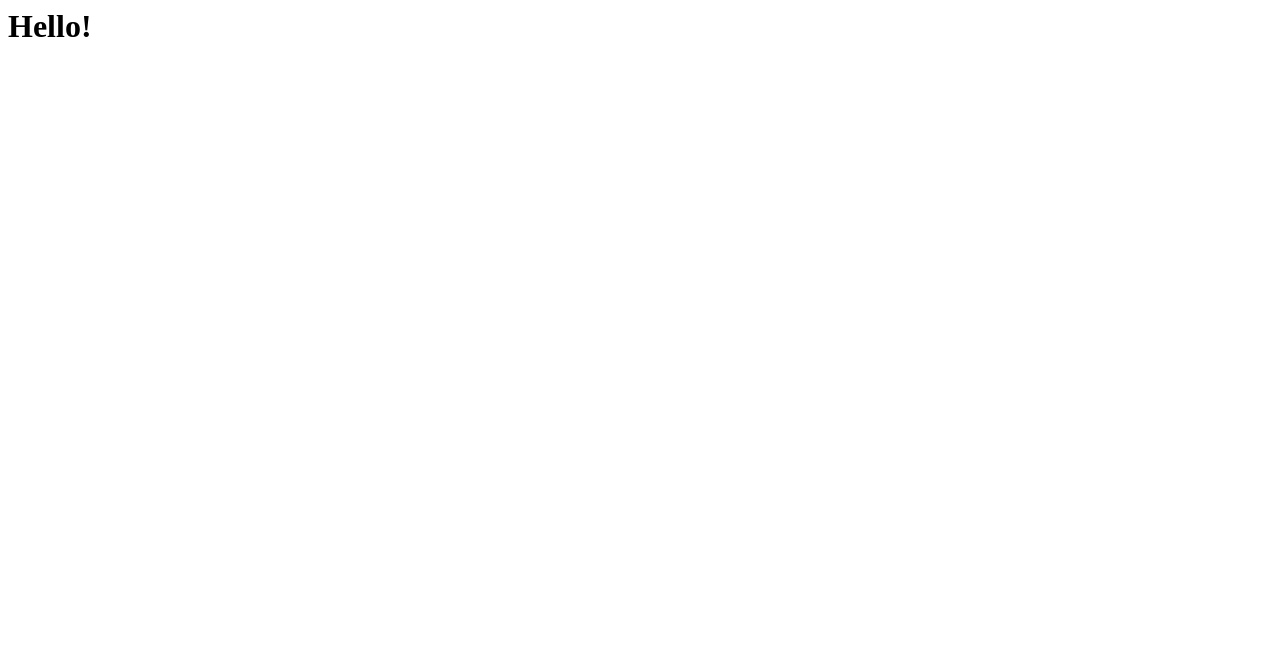
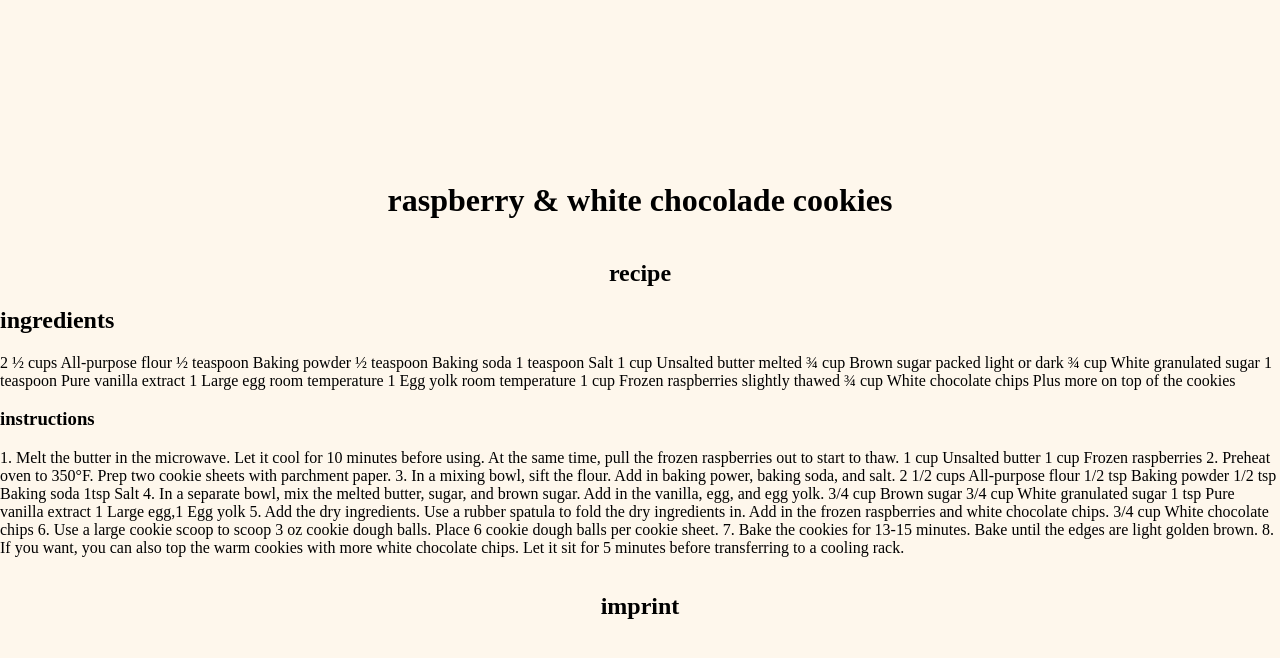
Before and after one commit to jvl1ana/CookieRecipe_Jul-Iva, a plain HTML site: page index.html in a window 1280 px wide. Drawn offline with Linux system fonts and the light colour scheme.

Commit message:
meisten text eingefügt, css file erstelt

```diff
--- a/index.html
+++ b/index.html
@@ -1 +1,54 @@
-<h1>Hello!</h1>
+<!doctype html>
+    <html>
+	<head>
+		<meta charset="utf-8">
+		<title>RASPBERRY WHITE CHOCOLATE COOKIES</title>
+        <link rel="stylesheet" href="styles.css">
+	</head>
+	<body>
+        <h1>raspberry & white chocolade cookies</h1>
+        <section>
+        <h1>recipe</h1>
+        <h2>ingredients</h2>
+        <p>	2 ½ cups All-purpose flour
+            ½ teaspoon Baking powder
+            ½ teaspoon Baking soda
+            1 teaspoon Salt
+            1 cup Unsalted butter melted
+            ¾ cup Brown sugar packed light or dark
+            ¾ cup White granulated sugar
+            1 teaspoon Pure vanilla extract
+            1 Large egg room temperature
+            1 Egg yolk room temperature
+            1 cup Frozen raspberries slightly thawed
+            ¾ cup White chocolate chips Plus more on top of the cookies
+            </p>
+        <h3>instructions</h3>
+        <p>1. Melt the butter in the microwave. Let it cool for 10 minutes before using. At the same time, pull the frozen raspberries out to start to thaw.
+            1 cup Unsalted butter
+            1 cup Frozen raspberries
+            2. Preheat oven to 350°F. Prep two cookie sheets with parchment paper.
+            3. In a mixing bowl, sift the flour. Add in baking power, baking soda, and salt.
+            2 1/2 cups All-purpose flour
+            1/2 tsp Baking powder
+            1/2 tsp Baking soda
+            1tsp Salt
+            4. In a separate bowl, mix the melted butter, sugar, and brown sugar. Add in the vanilla, egg, and egg yolk.
+            3/4 cup Brown sugar
+            3/4 cup White granulated sugar
+            1 tsp Pure vanilla extract
+            1 Large egg,1 Egg yolk
+            5. Add the dry ingredients. Use a rubber spatula to fold the dry ingredients in. Add in the frozen raspberries and white chocolate chips.
+            3/4 cup White chocolate chips
+            6. Use a large cookie scoop to scoop 3 oz cookie dough balls. Place 6 cookie dough balls per cookie sheet.
+            7. Bake the cookies for 13-15 minutes. Bake until the edges are light golden brown.
+            8. If you want, you can also top the warm cookies with more white chocolate chips. Let it sit for 5 minutes before transferring to a cooling rack.
+            </p>
+        </section>
+
+        <section>
+            <h1>imprint</h1>
+
+        </section>
+    </body>
+	</html>
--- /dev/null
+++ b/styles.css
@@ -0,0 +1,13 @@
+body {
+    background-color: #FEF7EC;
+    display: flex;
+    flex-direction: column;
+    align-items: center;
+    justify-content: center;
+    min-height: 100vh;
+    margin: 0;
+}
+
+h1 {
+    text-align: center;
+}
```
